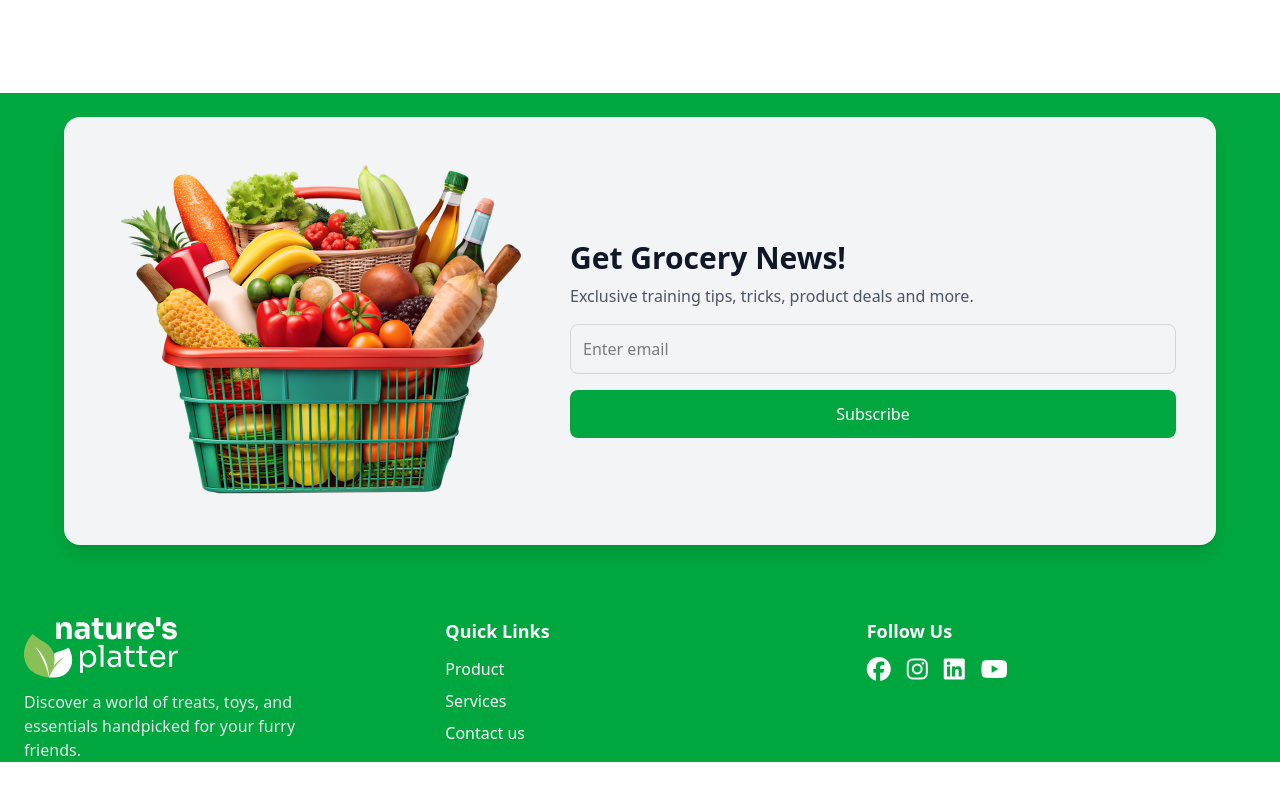
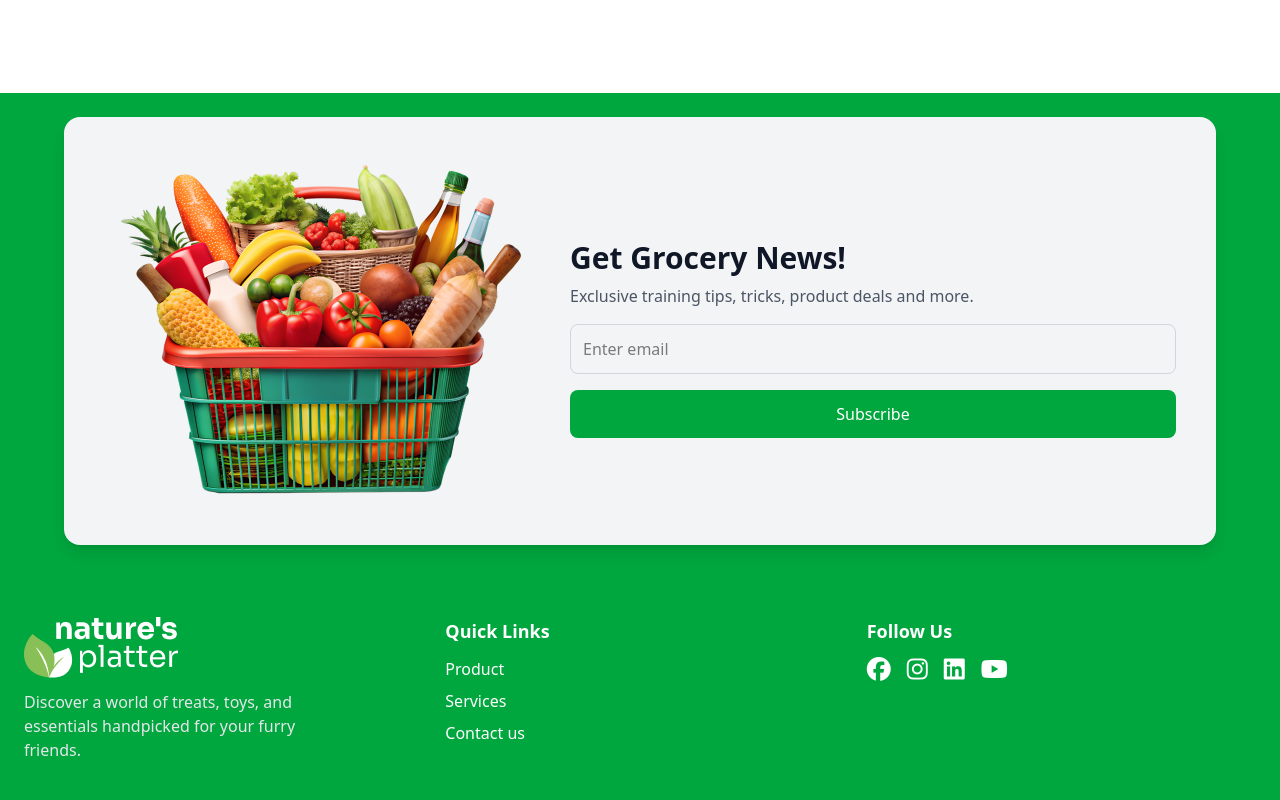
Before and after one commit to minhaj14d/ph03, a plain HTML site: page index.html in a window 1280 px wide. Shown: the part 2859-3659 px from the top of the page. Before the commit the page ends 3621 px from the top, so only its background shows below. Drawn offline with nearby package versions, Linux system fonts and the light colour scheme.

Commit message:
added fix

```diff
--- a/index.html
+++ b/index.html
@@ -270,7 +270,7 @@
           </section>
 
           <!-- Footer Content (3 Columns) -->
-          <div class="container mx-auto grid grid-cols-1 md:grid-cols-3 gap-8 px-6 pt-12">
+          <div class="container mx-auto grid grid-cols-1 md:grid-cols-3 gap-8 px-6 pt-12 pb-10">
               <!-- Left Section: Logo & Description -->
               <div>
                   <img src="c2-assets/logo-footer.png" alt="Logo" class="mb-3">
```
